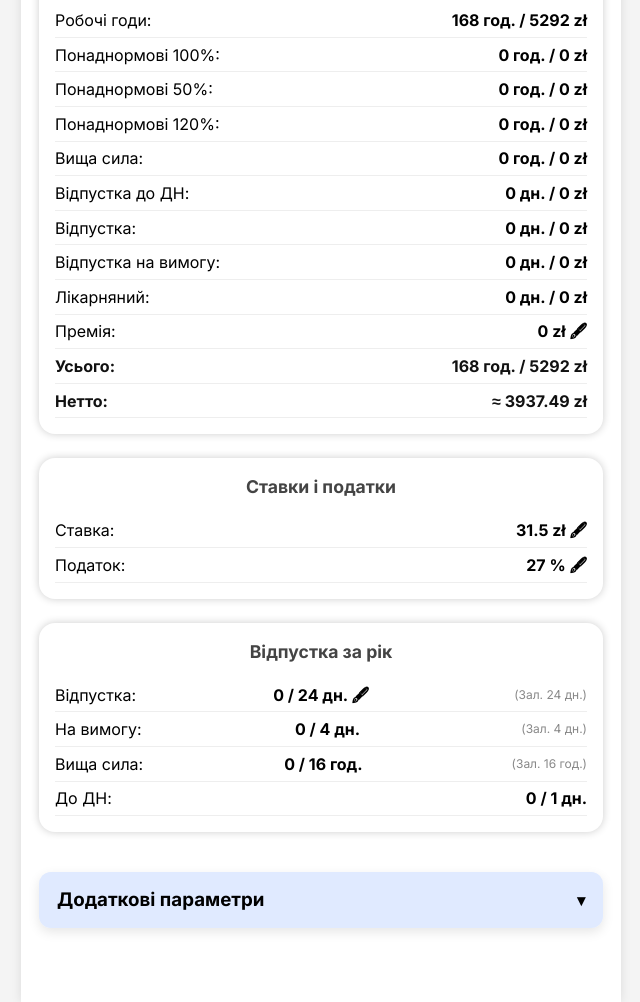
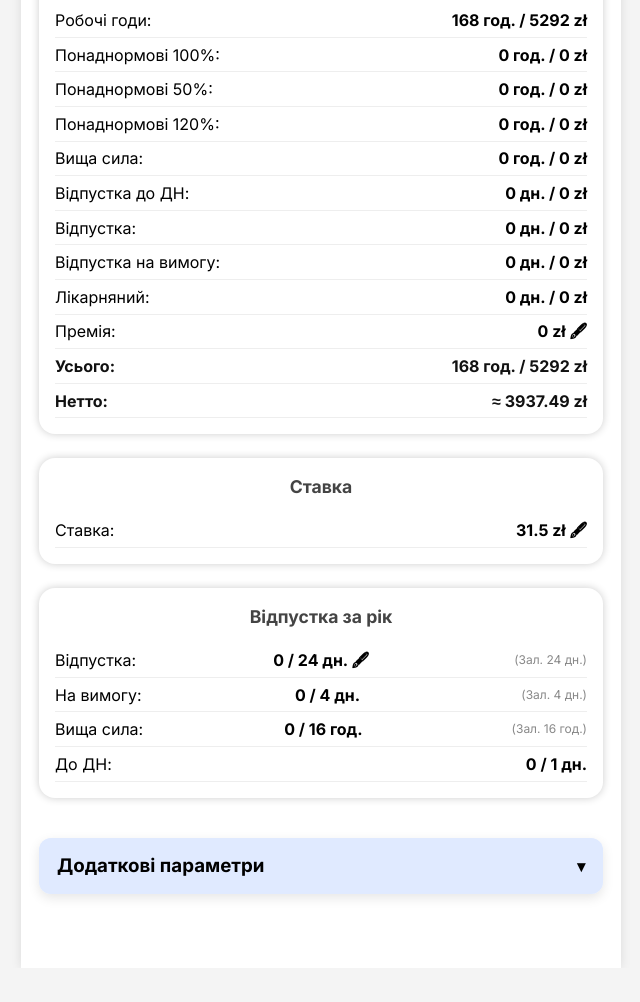
Before and after one commit to Sergo-Kaz13/autodoc-schedule, a plain HTML site: page index.html in a window 1280 px wide. Shown: the part 648-1650 px from the top of the page, without its empty margins (319-959 px from the left). After the commit the page ends 1616 px from the top, so only its background shows below. Drawn offline with Linux system fonts and the light colour scheme; no server answers.

Commit message:
Hide tax settings and simplify rate section

```diff
--- a/index.html
+++ b/index.html
@@ -1,4 +1,4 @@
-<!DOCTYPE html>
+<!doctype html>
 <html lang="en">
   <head>
     <meta charset="UTF-8" />
@@ -362,7 +362,7 @@
 
         <!-- Налаштування ставок start -->
         <section class="card">
-          <h2>Ставки і податки</h2>
+          <h2>Ставка</h2>
           <div class="row light">
             <span>Ставка:</span>
             <strong
@@ -372,7 +372,7 @@
               zł 🖋</strong
             >
           </div>
-          <div class="row red">
+          <!-- <div class="row red">
             <span>Податок:</span>
             <strong>
               <span class="taxBoard">
@@ -380,6 +380,7 @@
               </span>
               % 🖋</strong
             >
+          </div> -->
         </section>
         <!-- Налаштування ставок end -->
 
```
